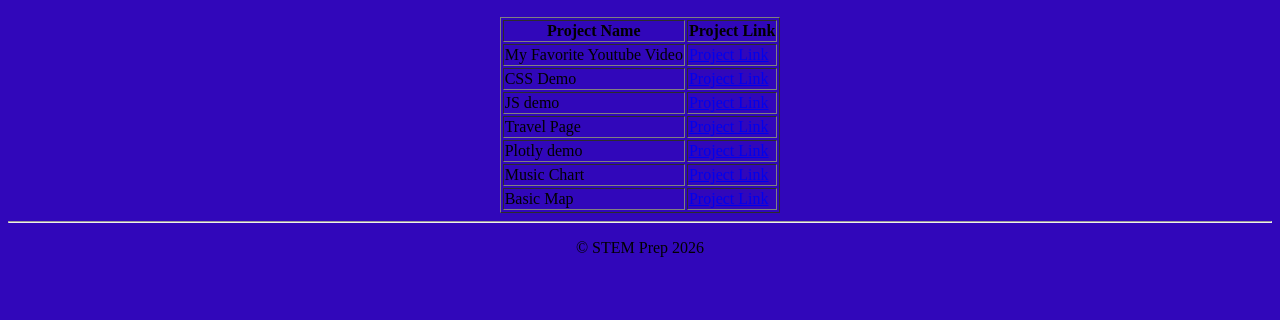
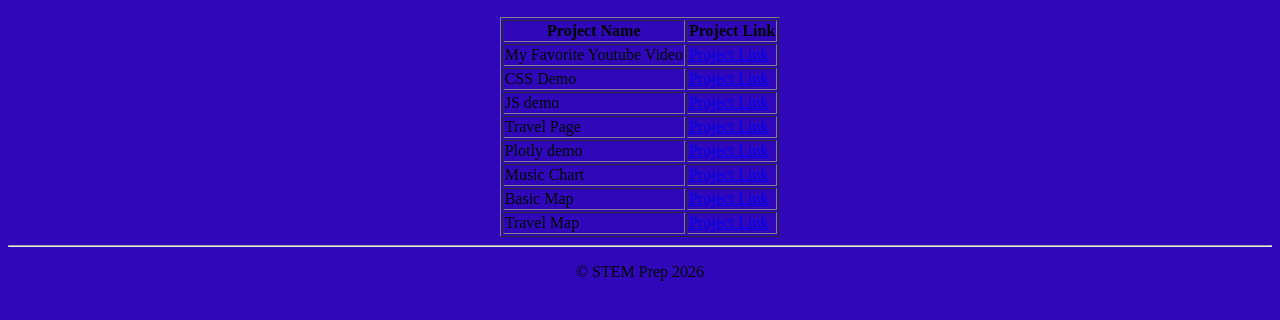
Before and after one commit to pantherkills44/pantherkills44.github.io, a plain HTML site: page index.html in a window 1280 px wide. Shown: the part 96-416 px from the top of the page. Drawn offline with Linux system fonts and the light colour scheme.

Commit message:
Add Travel Map project link to index.html

```diff
--- a/index.html
+++ b/index.html
@@ -44,6 +44,11 @@
           <td> Basic Map </td>
           <td><a href ="basicmap.html"> Project Link </a></td>
         </tr>
+        </tr>
+          <tr>
+          <td> Travel Map </td>
+          <td><a href ="travelmap.html"> Project Link </a></td>
+        </tr>
       </table>
       <hr>
       <p> &copy; STEM Prep 2026 </p>
```
